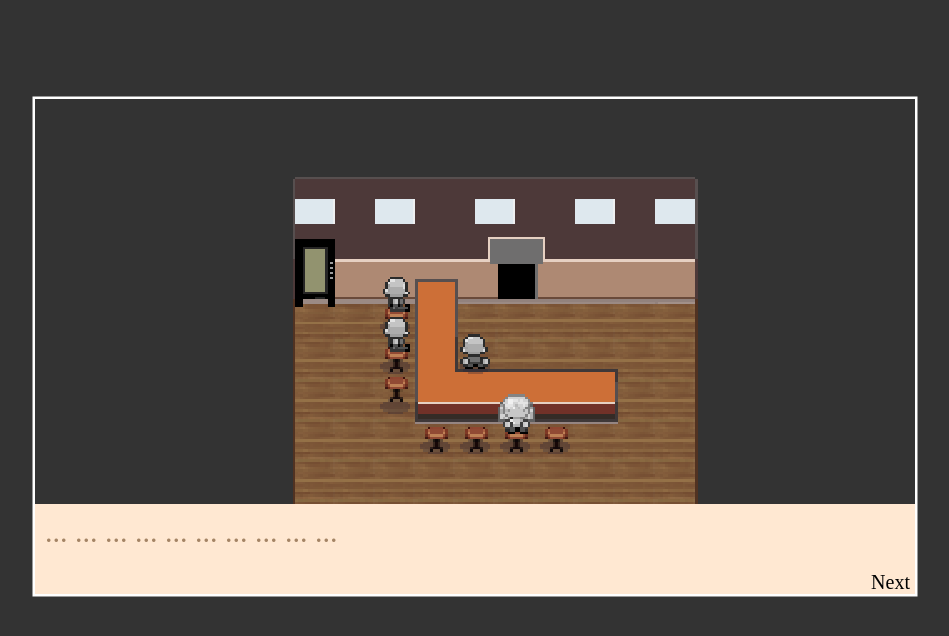
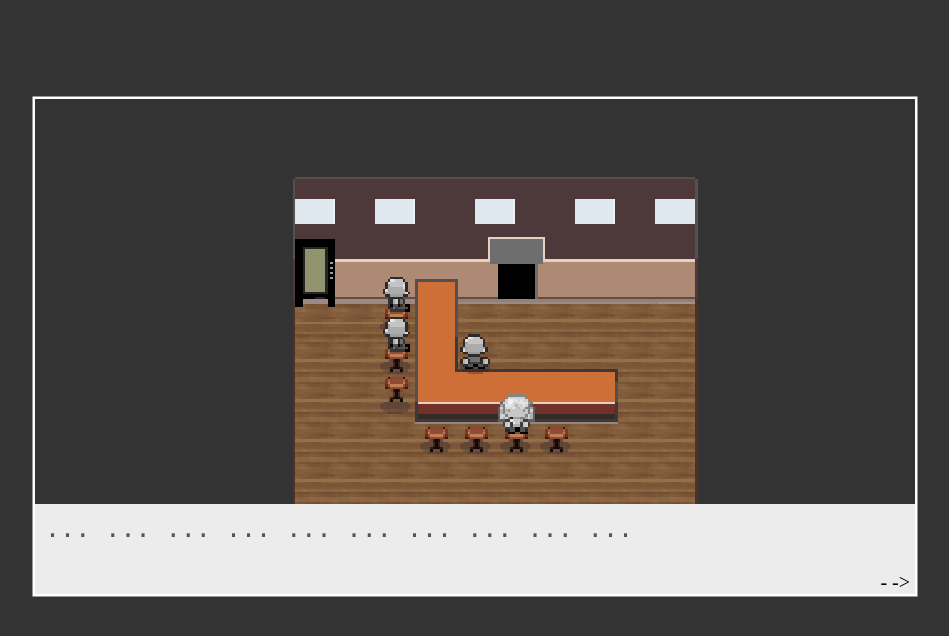
Before and after one commit to agiantbird/bar_the_game, a plain HTML site: page index.html in a window 1280 px wide. Shown: the whole page, without its empty margins (165-1114 px from the left). Drawn offline with Linux system fonts and the light colour scheme.

Commit message:
Change dialog font style

```diff
--- a/TextMessage.js
+++ b/TextMessage.js
@@ -12,7 +12,7 @@ class TextMessage {
 
     this.element.innerHTML = (`
       <p class="TextMessage_p"></p>
-      <button class="TextMessage_button">Next</button>
+      <button class="TextMessage_button">- -></button>
     `)
 
     this.revealingText = new RevealingText({
--- a/styles/TextMessage.css
+++ b/styles/TextMessage.css
@@ -5,13 +5,16 @@
   bottom: 0;
   height: 36px;
   padding: 4px;
-  background: var(--menu-background);
+  background: var(--dialog-background);
   border-top: 1px solid var(--menu-border-color);
   color: var(--menu-font-color);
 }
 .TextMessage_p {
   margin: 0;
-  font-size: 12px;
+  /*font-family: Helvetica, Arial, sans-serif; OCR A Std, monospace*/
+  font-family: DejaVu Sans Mono, monospace;
+
+  font-size: 10px;
 }
 .TextMessage span {
   opacity: 0;
--- a/styles/global.css
+++ b/styles/global.css
@@ -1,9 +1,10 @@
 :root {
 	--border-color: #291D4D;
-	--dialog-background: #FFF3B4;
+	--dialog-background: #ECECEC;
 
 	--menu-background: #FFE8D2;
-	--menu-font-color: #A48465;
+	/*--menu-font-color: #A48465;*/
+	--menu-font-color: #575656;
 	--menu-selected-background: #7FC2FF;
 }
 
```
